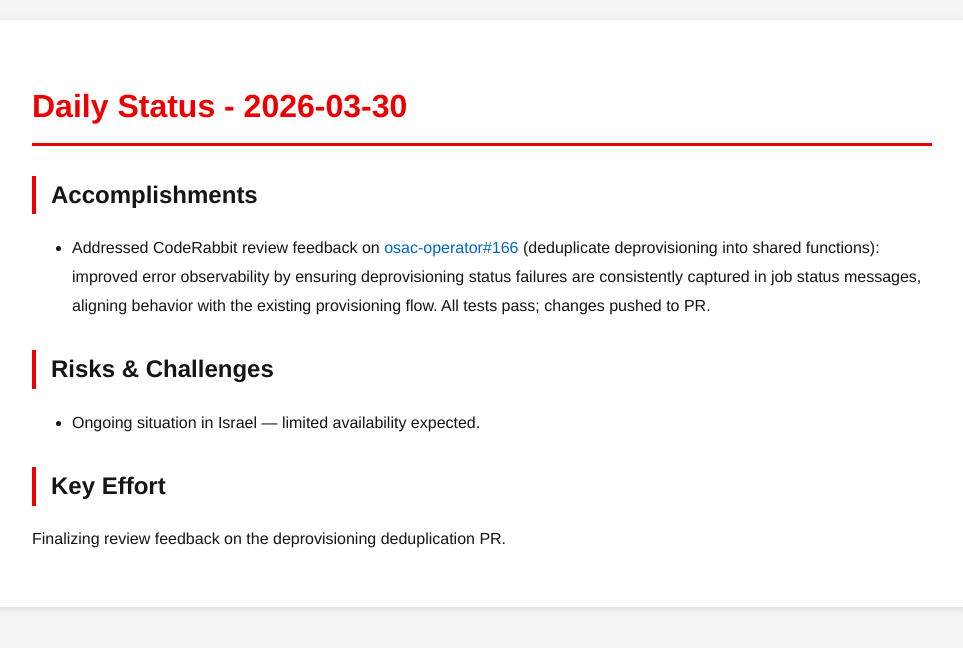
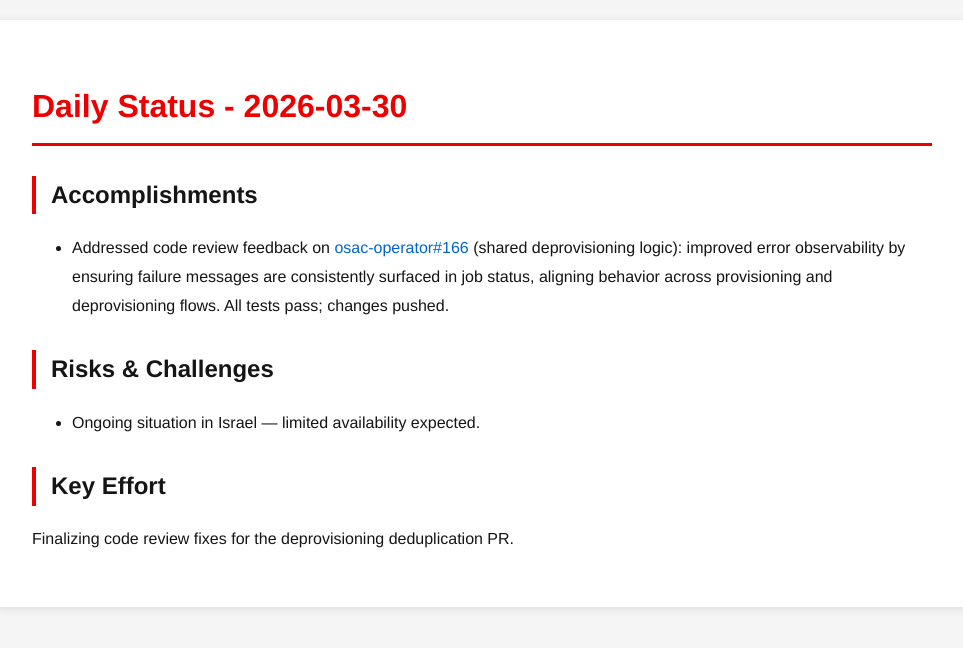
Before and after one commit to tzvatot/daily-status, a Jekyll site: the page built from 2026-03-30.md, in a window 1280 px wide. Shown: the top 648 px of the page, without its empty margins (158-1121 px from the left). Built offline with Jekyll 4.4.1, drawn with Linux system fonts in a browser that asks for light colours.

Commit message:
Daily status update - 2026-03-30

```diff
--- a/2026-03-30.md
+++ b/2026-03-30.md
@@ -7,10 +7,10 @@
 # Daily Status - 2026-03-30
 
 ## Accomplishments
-- Addressed CodeRabbit review feedback on [osac-operator#166](https://github.com/osac-project/osac-operator/pull/166) (deduplicate deprovisioning into shared functions): improved error observability by ensuring deprovisioning status failures are consistently captured in job status messages, aligning behavior with the existing provisioning flow. All tests pass; changes pushed to PR.
+- Addressed code review feedback on [osac-operator#166](https://github.com/osac-project/osac-operator/pull/166) (shared deprovisioning logic): improved error observability by ensuring failure messages are consistently surfaced in job status, aligning behavior across provisioning and deprovisioning flows. All tests pass; changes pushed.
 
 ## Risks & Challenges
 - Ongoing situation in Israel — limited availability expected.
 
 ## Key Effort
-Finalizing review feedback on the deprovisioning deduplication PR.
+Finalizing code review fixes for the deprovisioning deduplication PR.
```
